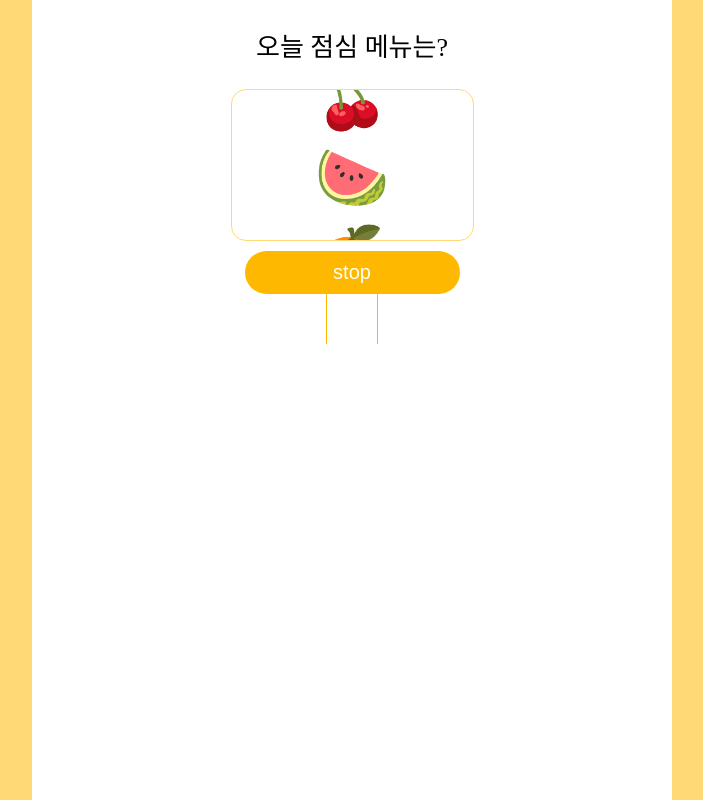
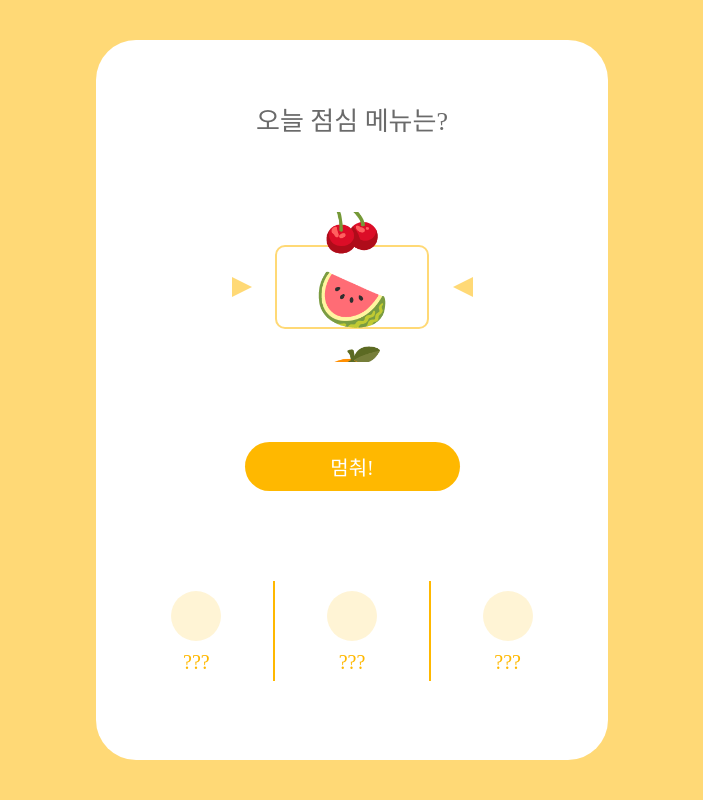
Before and after one commit to enjoy301/EatHing, a React (Create React App) app: page / in a window 1280 px wide. Shown: the whole page, without its empty margins (288-991 px from the left). Built offline with nearby package versions, Linux system fonts and the light colour scheme; a web font is replaced by a local one.

Commit message:
세부 css 수정

```diff
--- a/src/App.css
+++ b/src/App.css
@@ -13,12 +13,29 @@
   color: black;
 }
 
+
 .Main-Area {
   background-color: #ffffff;
-  min-height: 100vh;
-  width: 50%;
+  min-height: 90vh;
+  border-radius: 40px;
 }
 
+@media (min-width: 1100px) {
+  .Main-Area {
+    width: 40%;
+  }
+}
+
+@media (max-width: 1099px) and (min-width: 500px){
+  .Main-Area {
+    width: 450px;
+  }
+}
 .Main-Area p {
   font-family: "IM_Hyemin-Bold";
 }
+
+.title {
+  color: #6a6a6a;
+  margin: 60px auto 75px auto;
+}
--- a/src/App.js
+++ b/src/App.js
@@ -6,7 +6,7 @@ function App() {
     <div className="App">
       <header className="App-header">
         <div className="Main-Area">
-          <p>오늘 점심 메뉴는?</p>
+          <p class="title">오늘 점심 메뉴는?</p>
           <MyTest></MyTest>
         </div>
       </header>
--- a/src/components/MyTest.css
+++ b/src/components/MyTest.css
@@ -8,15 +8,55 @@
 }
 
 .cont {
-  margin: 0 auto 0 auto;
-  border-radius: 15px !important;
-  border: 1.5px solid #ffd976 !important;
+  position: relative;
+  margin: 10px auto;
   width: 241px;
   height: 150px;
   overflow: hidden;
 }
 
+.pointer {
+  left: 0;
+  right: 0;
+  top: 0;
+  bottom: 0;
+  margin: auto;
+  position: absolute;
+  width: 150px;
+  height: 80px;
+  border-radius: 10px !important;
+  border: 2px solid #ffd976 !important;
+}
+
+.arrow {
+  top: 0;
+  bottom: 0;
+  width: 0;
+  height: 0;
+  position: absolute;
+}
+
+.left-arrow {
+  border-left: 20px solid #ffd976;
+  border-top: 10px solid transparent;
+  border-bottom: 10px solid transparent;
+  margin: auto 0 auto 0;
+}
+
+.right-arrow {
+  right: 0px;
+  border-right: 20px solid #ffd976;
+  border-top: 10px solid transparent;
+  border-bottom: 10px solid transparent;
+  margin: auto 0 auto 0;
+}
+
 .slide-box {
+  position: absolute;
+  top: 0;
+  right: 0;
+  bottom: 0;
+  left: 0;
   padding-left: 0;
   margin: 0 auto 0 auto;
   width: 200px;
@@ -34,7 +74,8 @@
 }
 
 .roll {
-  margin: 10px auto auto auto;
+  font-family: "IM_Hyemin-Bold";
+  margin: 70px auto 90px auto;
   width: 215px;
   cursor: pointer;
   background-color: #ffb800;
@@ -50,18 +91,30 @@
   display: flex;
   flex-direction: row;
   justify-content: center;
+  height: 100px;
 }
 
 .line {
-  width: 1px;
-  background-color: #ffb800;
+  border: 1px solid #ffb800;
 }
 
 .item {
+  height: auto;
+  width: 30%;
+}
+
+.icon {
+  margin: 10px auto;
+  text-align: center;
+  font-size: 35px;
   height: 50px;
   width: 50px;
+  border-radius: 100%;
+  background-color: rgba(255, 217, 118, 0.3);
 }
 
-.history .name {
+.name {
   font-family: "IM_Hyemin-Bold";
+  color: #ffb800;
+  font-size: 20px;
 }
--- a/src/components/MyTest.js
+++ b/src/components/MyTest.js
@@ -22,9 +22,9 @@ function useInterval(callback, delay) {
 
 const MyTest = () => {
   const [arr, setArr] = useState([
-    ["", ""],
-    ["", ""],
-    ["", ""],
+    [" ", "???"],
+    [" ", "???"],
+    [" ", "???"],
   ]);
   const [until, setUntil] = useState(-999);
   const [speed, setSpeed] = useState(6);
@@ -126,12 +126,15 @@ const MyTest = () => {
   return (
     <div>
       <div className="cont">
+        <div className="arrow left-arrow"></div>
+        <div className="pointer"></div>
+        <div className="arrow right-arrow"></div>
         <ul className="slide-box" ref={slide} style={{ marginTop: marginTop }}>
           {rendering()}
         </ul>
       </div>
       <button className="roll" onClick={onClick} disabled={counting}>
-        {rolling ? "stop" : "roll"}
+        {rolling ? "멈춰!" : "돌려!"}
       </button>
       <div className="history">
         <div className="item">
```
